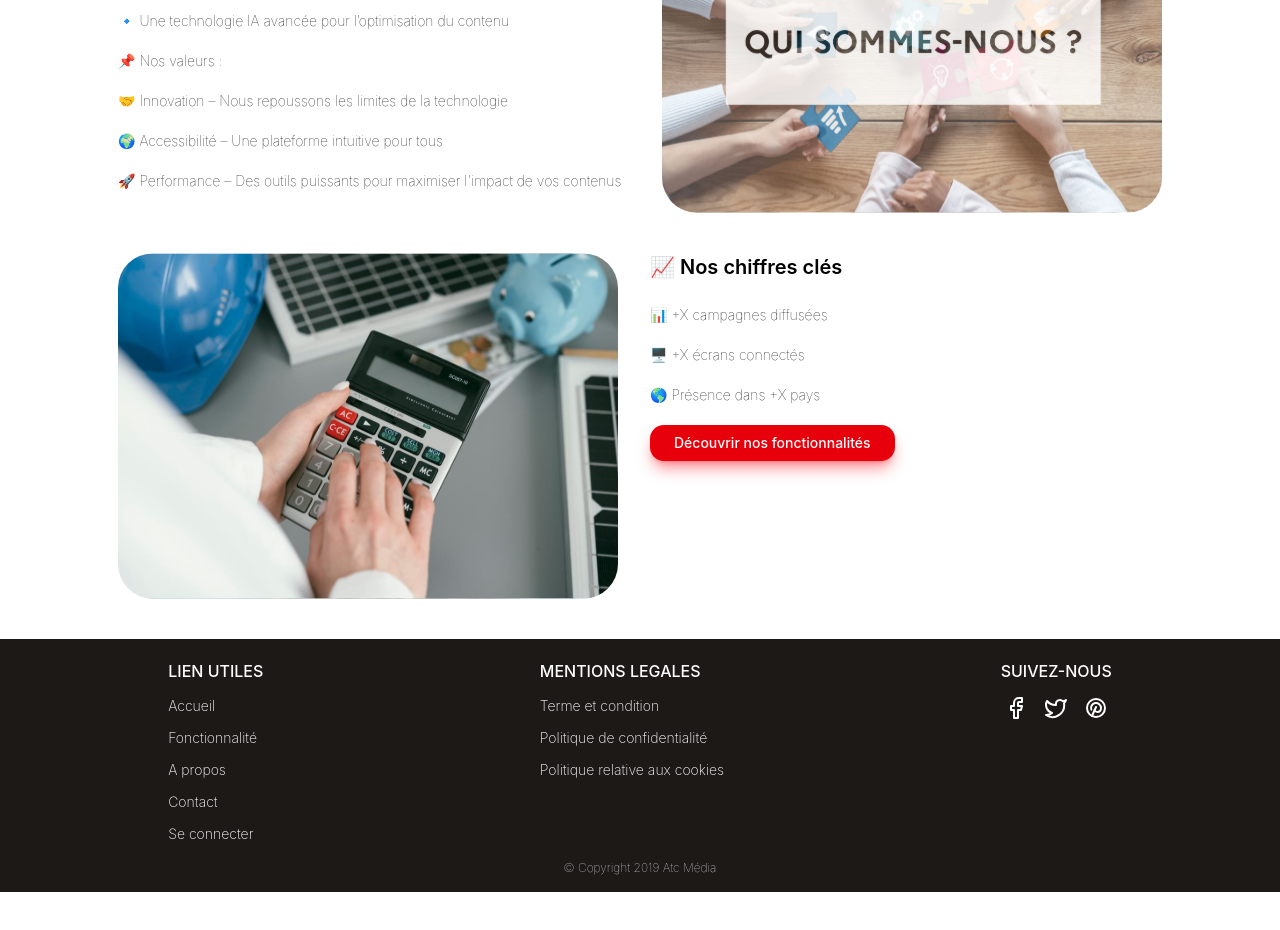
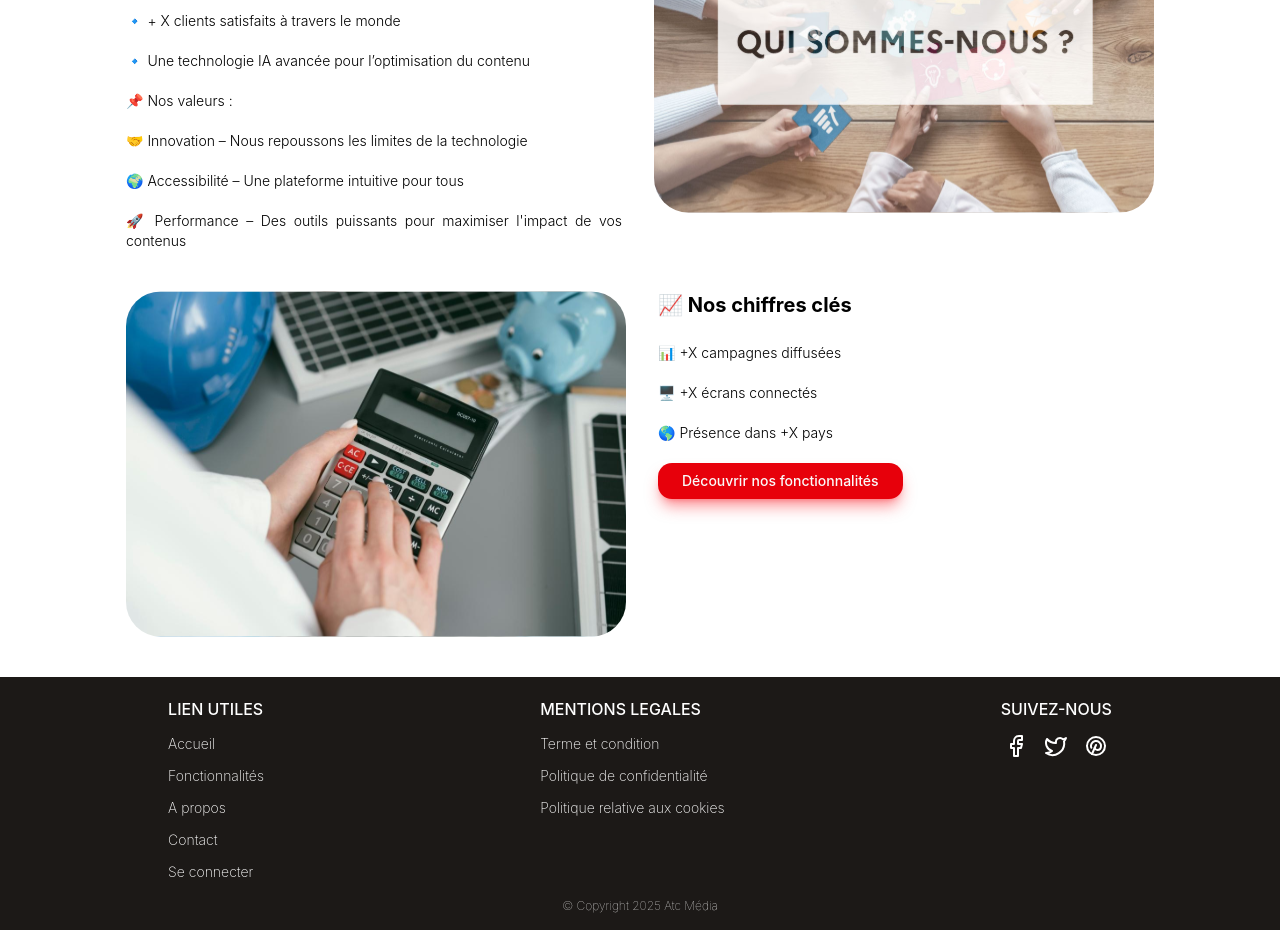
Before and after one commit to Ntchinda-Giscard/atc_media, a Next.js app: page /about-us in a window 1280 px wide. Shown: the part 780-1710 px from the top of the page. Before the commit the page ends 1672 px from the top, so only its background shows below. Built offline with nearby package versions, Linux system fonts and the light colour scheme.

Commit message:
chore: Update text justification and styling in about us and functionalities card components

```diff
--- a/app/about-us/components/about_us_card.tsx
+++ b/app/about-us/components/about_us_card.tsx
@@ -17,15 +17,15 @@ function AboutUsCard({image, title, index, desc}: Props) {
     return (
         <>
 
-            <div key={title} className={`flex w-full flex-row justify-center gap-8 ${isEven ? 'flex-row' : 'flex-row-reverse'} `}>
+            <div key={title} className={`flex w-full flex-col px-5 justify-center gap-8 ${isEven ? 'md:flex-row' : 'md:flex-row-reverse'} `}>
                 <div className=" w-fit ">
                     <Image src={image} width={500} height={400} alt={"image"} />
                 </div>
-                <div className="flex flex-col w-2/5">
-                    <h2 className="font-semibold text-xl text-start mb-6"> {title} </h2>
-                    <div className="flex flex-col gap-5 w-full text-start text-justify">
+                <div className="flex flex-col md:w-2/5 w-full">
+                    <h2 className="font-bold text-xl text-start mb-6"> {title} </h2>
+                    <div className="flex flex-col gap-5 w-full text-start text-justify whitespace-normal">
                         { desc?.map((t) => (
-                            <p key={t} className="font-thin text-sm whitespace-nowrap overflow-hidden text-ellipsis"> {t} </p>
+                            <p key={t} className="font-light text-sm whitespace-normal text-justify"> {t} </p>
                         ))
 
                         }
--- a/app/components/common/home_footer.tsx
+++ b/app/components/common/home_footer.tsx
@@ -50,7 +50,7 @@ export default function HomeFooter(){
 
                 </div>
                 <div className="w-full text-center text-xs font-thin text-white py-4">
-                    &copy; Copyright 2019 Atc Média
+                    &copy; Copyright 2025 Atc Média
                 </div>
             </footer>
         </>
--- a/app/components/links.ts
+++ b/app/components/links.ts
@@ -9,7 +9,7 @@ export const home_links = [
 
 export const useful_links = [
     {label: "Accueil", route: "/"},
-    {label: "Fonctionnalité", route: "/fontionnalities"},
+    {label: "Fonctionnalités", route: "/fontionnalities"},
     {label: "A propos", route: "/about-us"},
     {label: "Contact", route: "/contact"},
     {label: "Se connecter", route: "/auth/login"},
--- a/app/fontionnalities/components/fonc_card.tsx
+++ b/app/fontionnalities/components/fonc_card.tsx
@@ -16,11 +16,11 @@ function FonctionnalitesCard({image,title, index, desc}: Props) {
                 <div className="">
                     <Image src={image} width={500} height={400} alt={"image"} />
                 </div>
-                <div className="flex flex-col text-justify break-words text-pretty">
+                <div className="flex flex-col">
                     <h2 className="font-semibold text-xl text-start mb-6"> {title} </h2>
                     <div className="flex flex-col gap-5 w-full text-start">
                         { desc?.map((t) => (
-                            <p key={t} className="font-thin text-sm"> {t} </p>
+                            <p key={t} className="font-thin text-sm break-words text-pretty text-justify"> {t} </p>
                         ))
 
 
```
